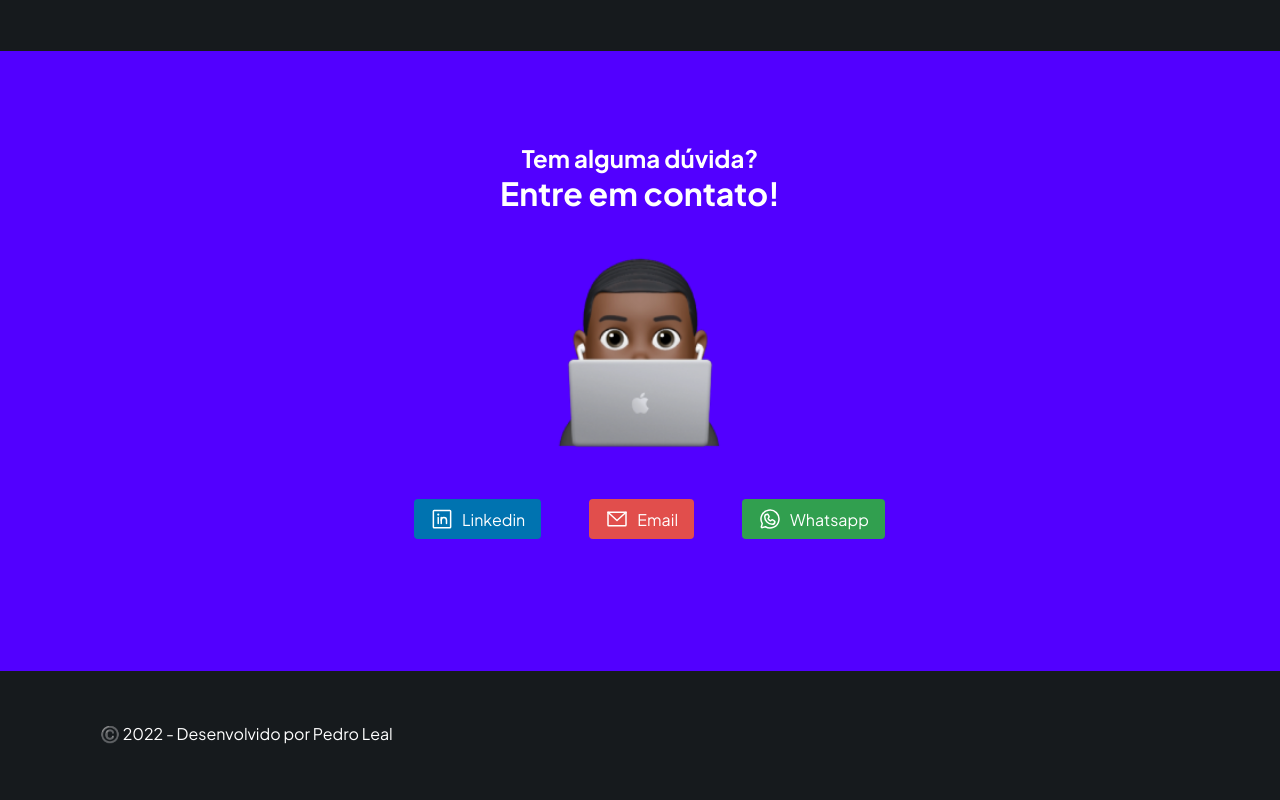
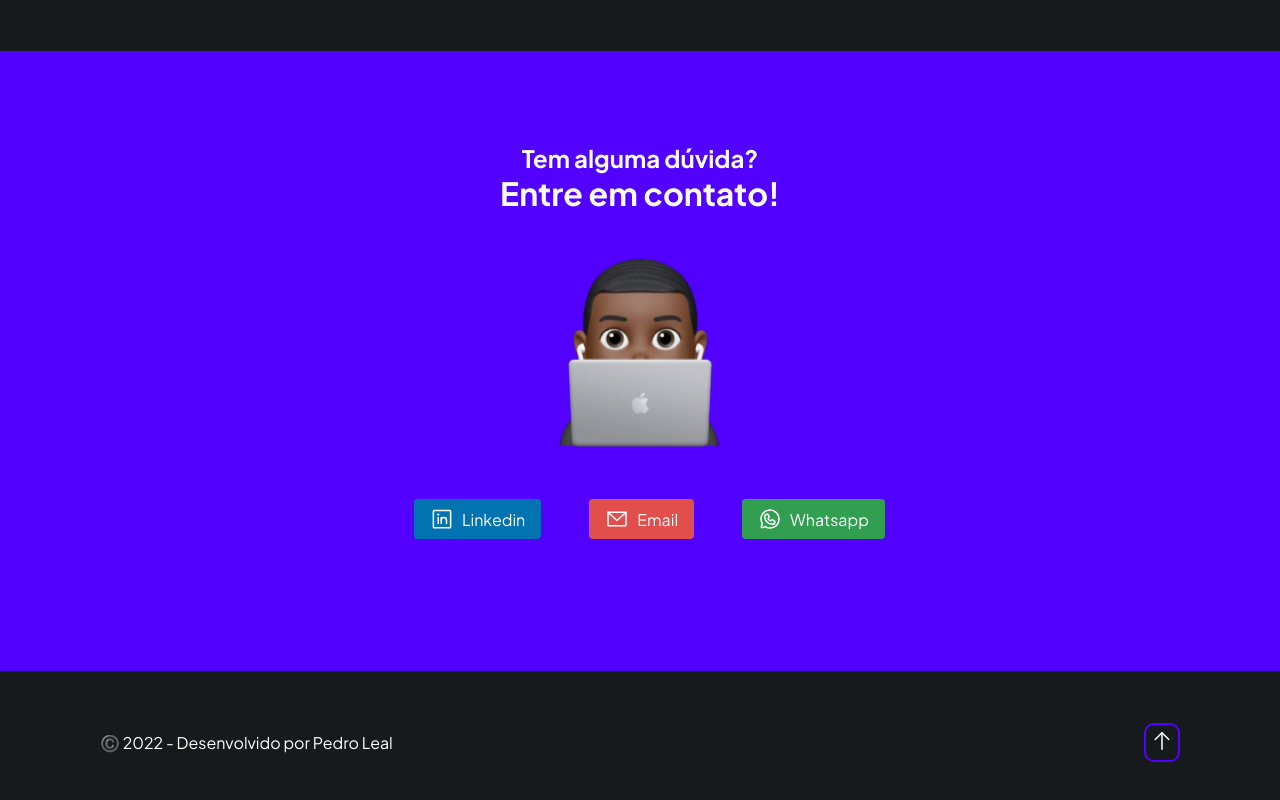
Before and after one commit to pedrocleal/portfolio, a React (Vite) app: page / in a window 1280 px wide. Shown: the part 3122-3922 px from the top of the page. Built offline with nearby package versions, Linux system fonts and the light colour scheme.

Commit message:
feat: add scroll button on footer

```diff
--- a/src/components/Footer/index.jsx
+++ b/src/components/Footer/index.jsx
@@ -1,9 +1,23 @@
-import { Container } from "./styles";
+import { ArrowUp } from 'phosphor-react';
+
+import { useContext } from 'react';
+import { Container } from './styles';
+
+import { ThemeContext } from '../../App';
 
 export function Footer() {
+  const { theme } = useContext(ThemeContext);
+
+  function handleScrollToTop() {
+    window.scroll({ top: 0, behavior: 'smooth' });
+  }
+
   return (
-    <Container>
+    <Container theme={theme}>
       <p>©️ 2022 - Desenvolvido por Pedro Leal</p>
+      <button type="button" onClick={handleScrollToTop}>
+        <ArrowUp size={24} />
+      </button>
     </Container>
-  )
+  );
 }
--- a/src/components/Footer/styles.js
+++ b/src/components/Footer/styles.js
@@ -4,6 +4,25 @@ export const Container = styled.footer`
   max-width: 1280px;
   width: 100%;
   margin: 52px auto;
+
+  font-weight: 500;
+
+  display: flex;
+  align-items: center;
+  justify-content: space-between;
+
+  button {
+    padding: 4px;
+    color: ${({ theme }) => (theme === 'dark' ? '#fff' : '#000')};
+    border-radius: 10px;
+    border: 2px solid #5200ff;
+    background: transparent;
+    transition: all 0.3s ease-in;
+
+    &:hover {
+      transform: scale(1.05);
+    }
+  }
 
   @media (max-width: 1500px) {
     max-width: 1080px;
```
